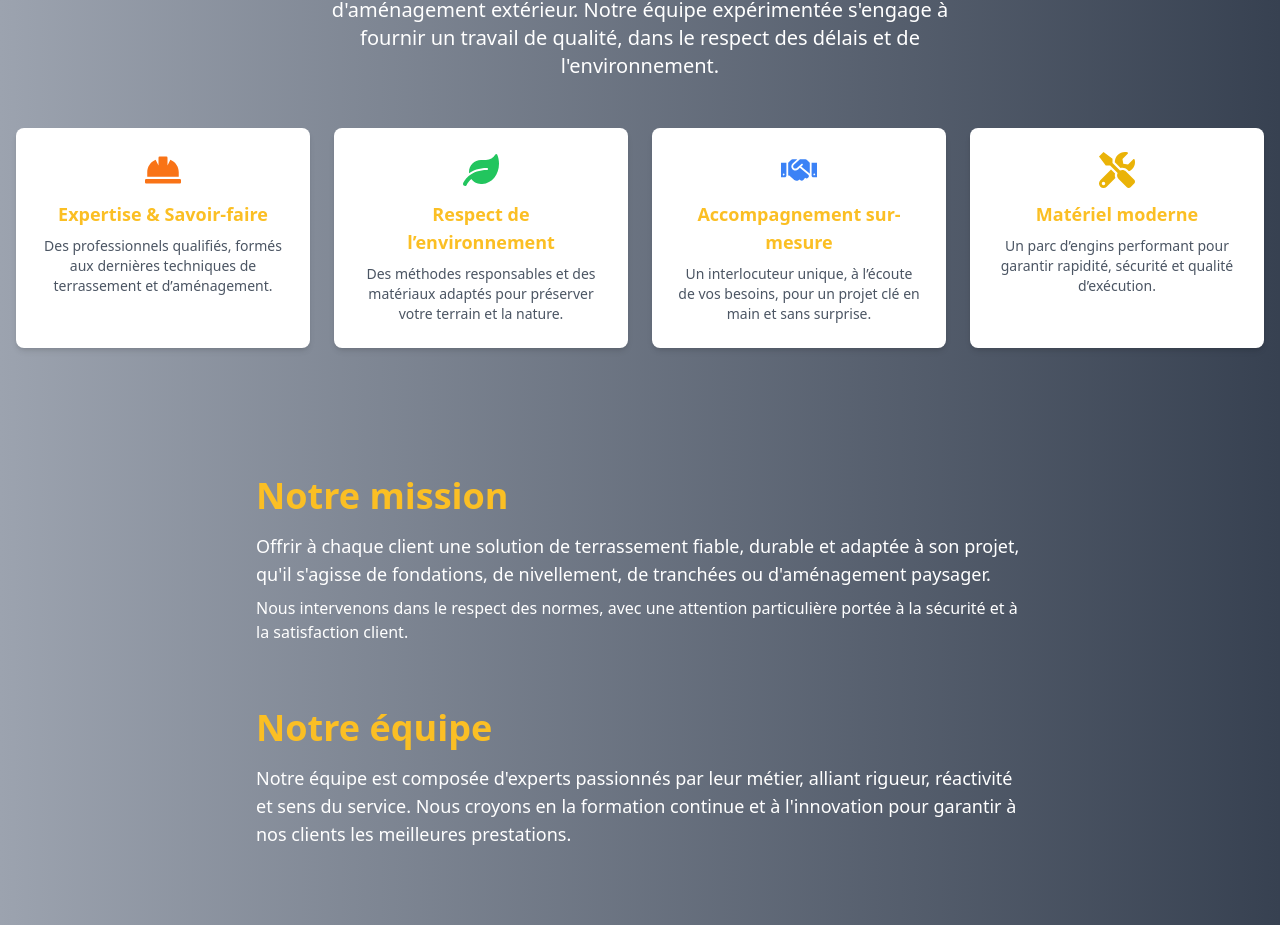
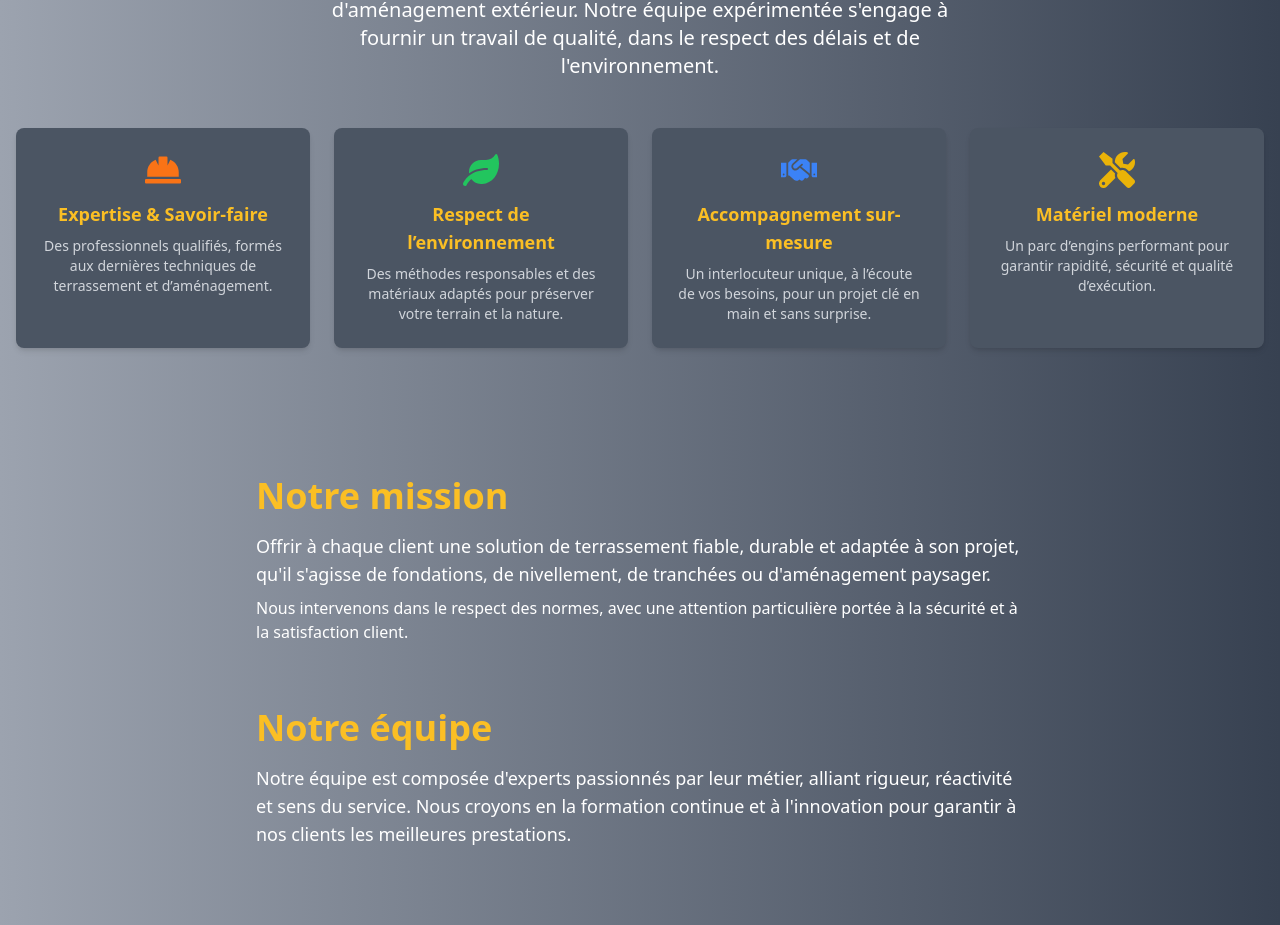
Before and after one commit to biboustre/template-vitrine-nextjs, a Next.js app: page /about in a window 1280 px wide. Shown: the part 1032-1957 px from the top of the page. Built offline with nearby package versions, Linux system fonts and the light colour scheme.

Commit message:
MAJ debug 5

```diff
--- a/app/components/ui/ValueCard.tsx
+++ b/app/components/ui/ValueCard.tsx
@@ -19,13 +19,13 @@ export default function ValueCard({
       viewport={{ once: true }}
       transition={{ duration: 0.7 }}
       whileHover={{ scale: 1.05, transition: { duration: 0.2 } }}
-      className="flex flex-col items-center bg-white dark:bg-gray-600 rounded-lg shadow-md p-6 text-center hover:shadow-xl transition-shadow cursor-pointer"
+      className="flex flex-col items-center bg-gray-600 rounded-lg shadow-md p-6 text-center hover:shadow-xl transition-shadow cursor-pointer"
     >
       <div className="text-4xl mb-3 text-primary">{icon}</div>
       <h3 className="font-semibold text-lg mb-2 text-secondary dark:text-white">
         {title}
       </h3>
-      <p className="text-gray-600 dark:text-gray-300 text-sm">{description}</p>
+      <p className="text-gray-300 text-sm">{description}</p>
     </motion.article>
   );
 }
```
